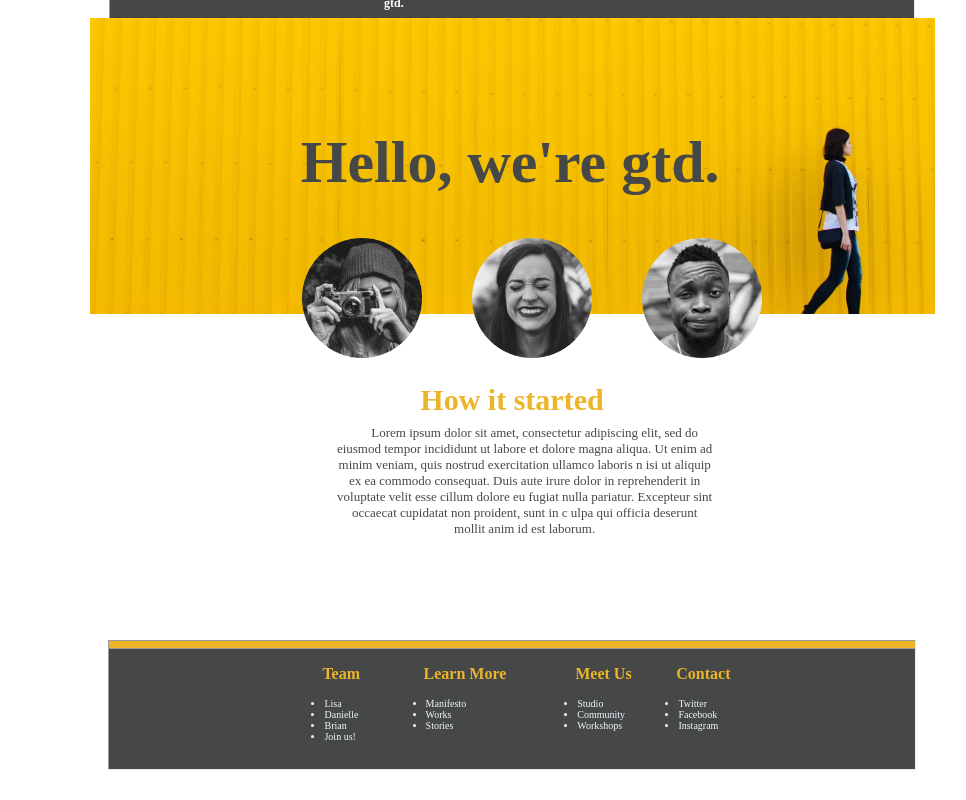
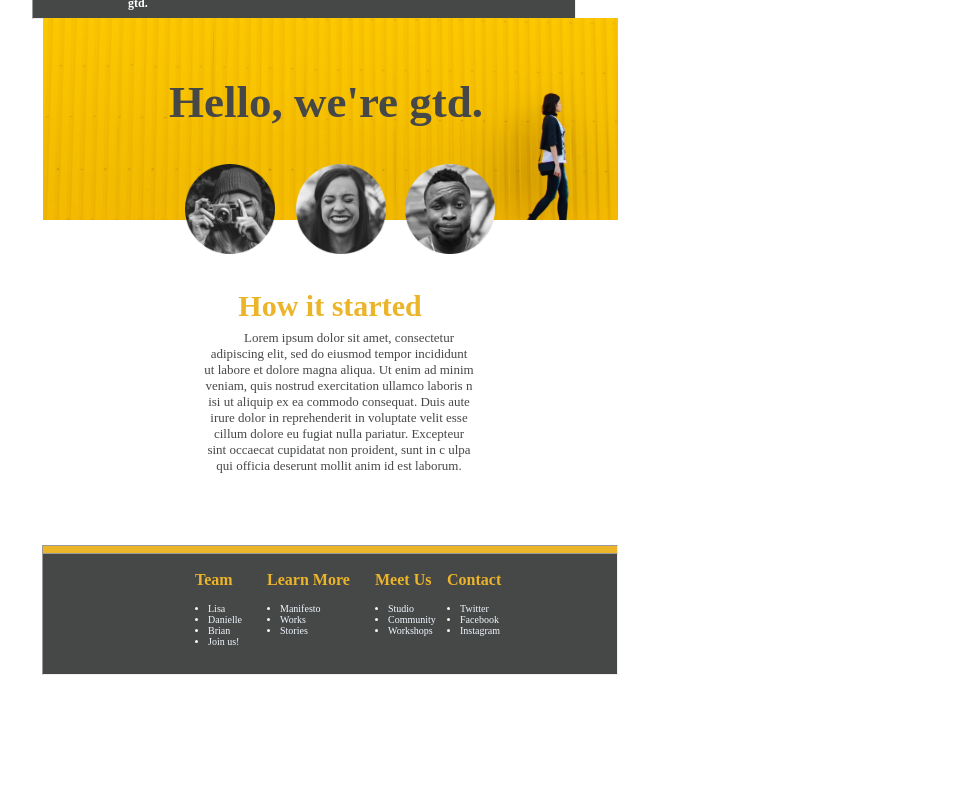
Before and after one commit to pauloh1297/Front-End-Aula-, a plain HTML site: page TesteFelipe/HTML/teste.html in a window 1280 px wide. Shown: the whole page, without its empty margins (128-1094 px from the left). Drawn offline with Linux system fonts and the light colour scheme.

Commit message:
atualizando css

```diff
--- a/TesteFelipe/CSS/teste.css
+++ b/TesteFelipe/CSS/teste.css
@@ -1,9 +1,16 @@
+body{
+    min-width: 320px;
+    max-width: 900px;
+}
+
+
+
 .linha5 {
     background-color: rgb(70, 71, 71);
     position: absolute;
     top: -2%;
-    left: 18.5%;
-    right: 18.5%;
+    left: 12.5%;
+    right: 45%;
     padding-bottom: 25px;
 }
 
@@ -11,13 +18,13 @@
     color: white;
     position: absolute;
     top: -2%;
-    left: 40%;
+    left: 20%;
     right: 18.5%;
     font-size: 12px;
 }
 
 .conteiner {
-    width: 845px;
+    width: 575px;
     margin: auto;
     position: relative;
     bottom: -10px;
@@ -34,16 +41,16 @@
 
 .centro {
     position: absolute;
-    top: 20%;
-    left: 25%;
+    top: 10%;
+    left: 22%;
     text-align: center;
-    font-size: 40px;
+    font-size: 30px;
     color: rgb(70, 71, 71);
 
 }
 
 .lisa {
-    width: 120px;
+    width: 90px;
     margin: auto;
     position: relative;
 }
@@ -51,12 +58,12 @@
 .lisa img {
     width: 100%;
     position: absolute;
-    top: -70px;
-    left: -150px;
+    top: -50px;
+    left: -100px;
 }
 
 .daniele {
-    width: 120px;
+    width: 90px;
     margin: auto;
     position: relative;
 }
@@ -64,12 +71,12 @@
 .daniele img {
     width: 100%;
     position: absolute;
-    top: -70px;
-    left: 20px;
+    top: -50px;
+    left: 11px;
 }
 
 .brian {
-    width: 120px;
+    width: 90px;
     margin: auto;
     position: relative;
 }
@@ -77,8 +84,8 @@
 .brian img {
     width: 100%;
     position: absolute;
-    top: -70px;
-    left: 190px;
+    top: -50px;
+    left: 120px;
 }
 
 .titulo2 {
```
